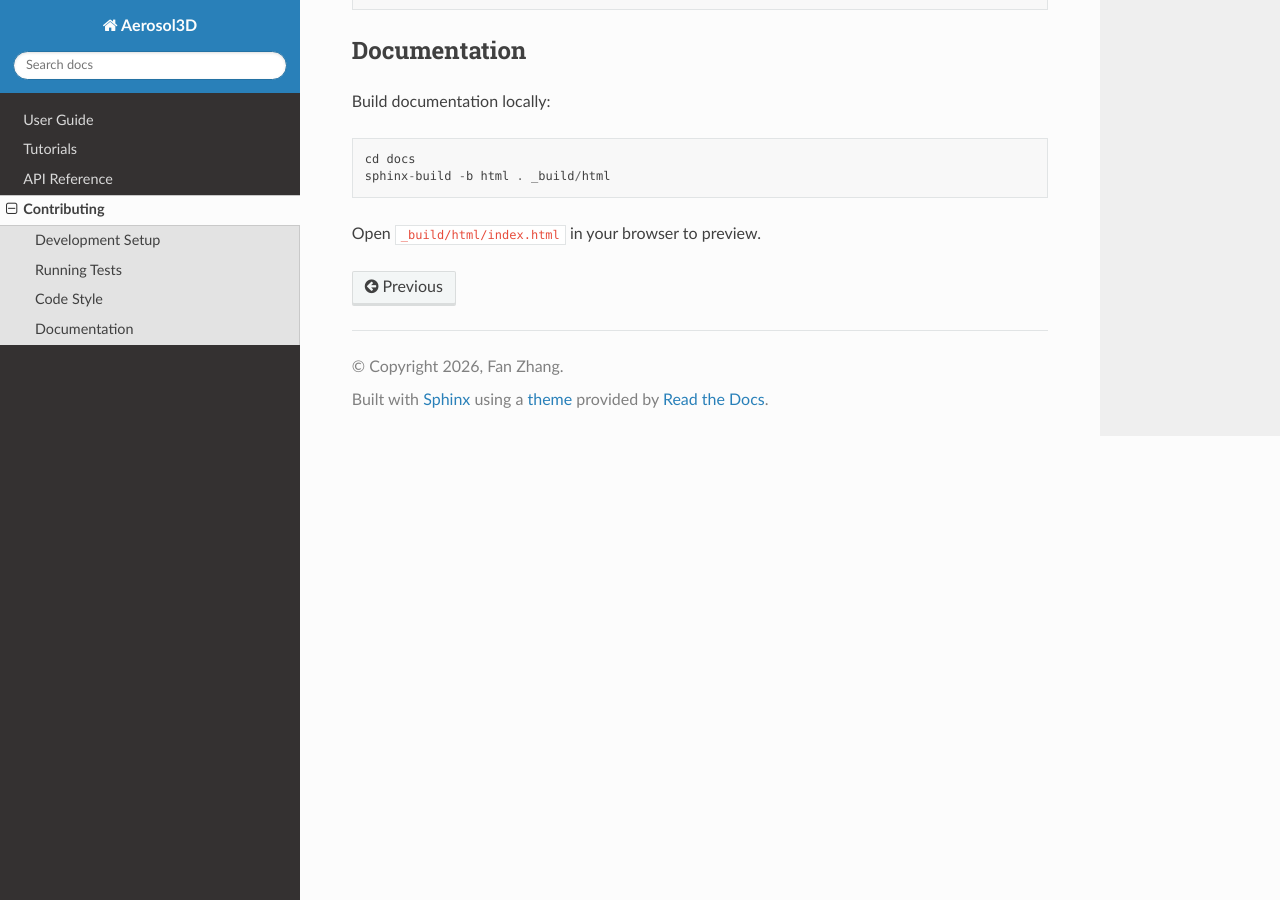
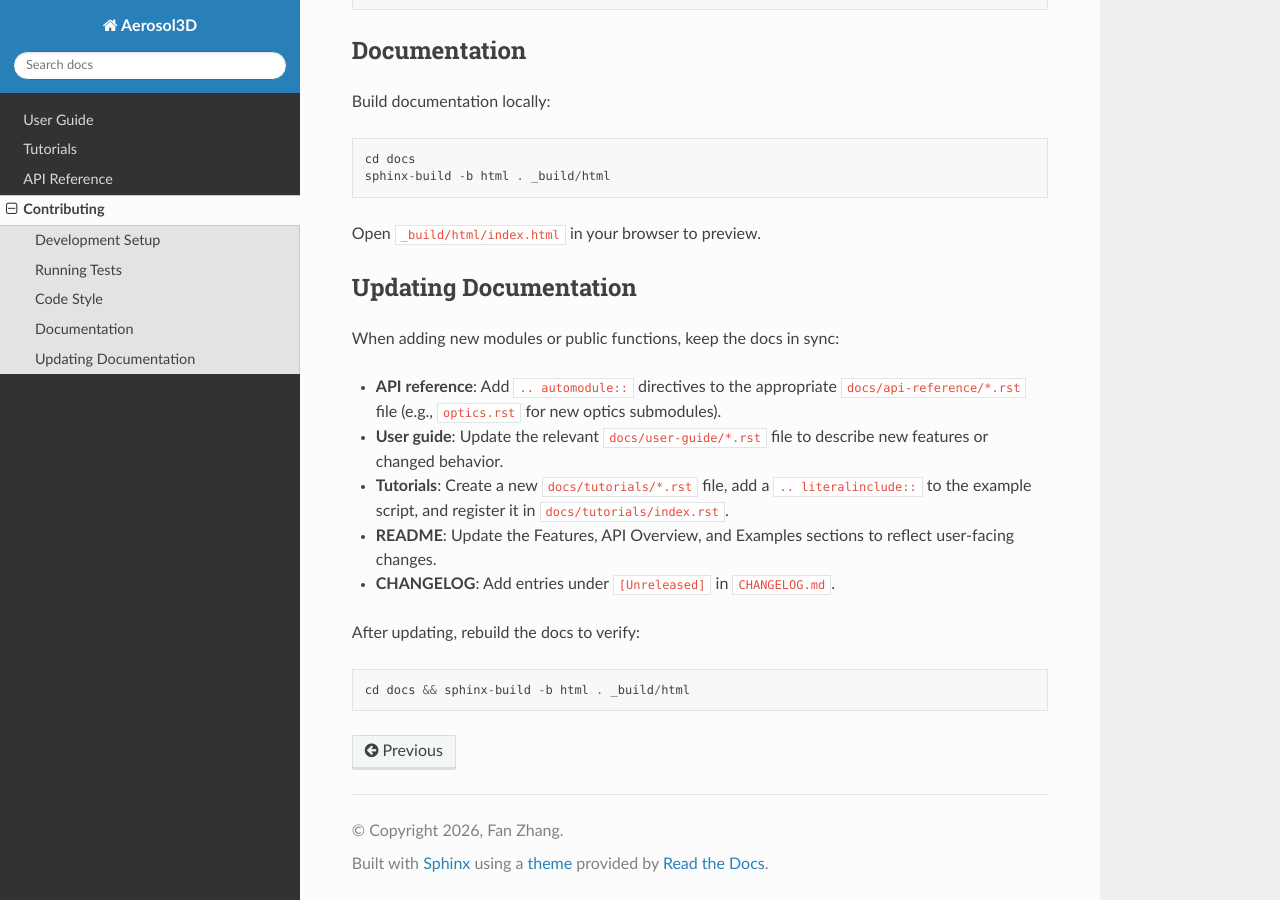
Before and after one commit to openEarthModelling/Aerosol3D, a Sphinx documentation site: the page built from docs/contributing.rst, in a window 1280 px wide and 900 px high, scrolled down 935 px. Built offline with Sphinx 7.4.7 and the Read the Docs theme 3.1.0, drawn with Linux system fonts in a browser that asks for light colours.

Commit message:
docs: expand validation tutorial, add docs contribution guide, sync CONTRIBUTING.md
Expand mie-vs-dda-validation.rst with detailed step explanations and
cross-reference to pipeline tutorial. Add documentation contribution
guidelines to contributing.rst. Sync CONTRIBUTING.md with Sphinx
version (docs deps, SKIP_JULIA_TESTS, pre-commit, docs build).

Co-Authored-By: Claude Opus 4.7 <noreply@anthropic.com>

```diff
--- a/docs/contributing.rst
+++ b/docs/contributing.rst
@@ -43,3 +43,24 @@ Build documentation locally::
     sphinx-build -b html . _build/html
 
 Open ``_build/html/index.html`` in your browser to preview.
+
+Updating Documentation
+-----------------------
+
+When adding new modules or public functions, keep the docs in sync:
+
+- **API reference**: Add ``.. automodule::`` directives to the appropriate
+  ``docs/api-reference/*.rst`` file (e.g., ``optics.rst`` for new optics
+  submodules).
+- **User guide**: Update the relevant ``docs/user-guide/*.rst`` file to describe
+  new features or changed behavior.
+- **Tutorials**: Create a new ``docs/tutorials/*.rst`` file, add a
+  ``.. literalinclude::`` to the example script, and register it in
+  ``docs/tutorials/index.rst``.
+- **README**: Update the Features, API Overview, and Examples sections to
+  reflect user-facing changes.
+- **CHANGELOG**: Add entries under ``[Unreleased]`` in ``CHANGELOG.md``.
+
+After updating, rebuild the docs to verify::
+
+    cd docs && sphinx-build -b html . _build/html
```
Also changed, not shown: CONTRIBUTING.md (+34 -2 lines), docs/tutorials/mie-vs-dda-validation.rst (+32 -2 lines).
